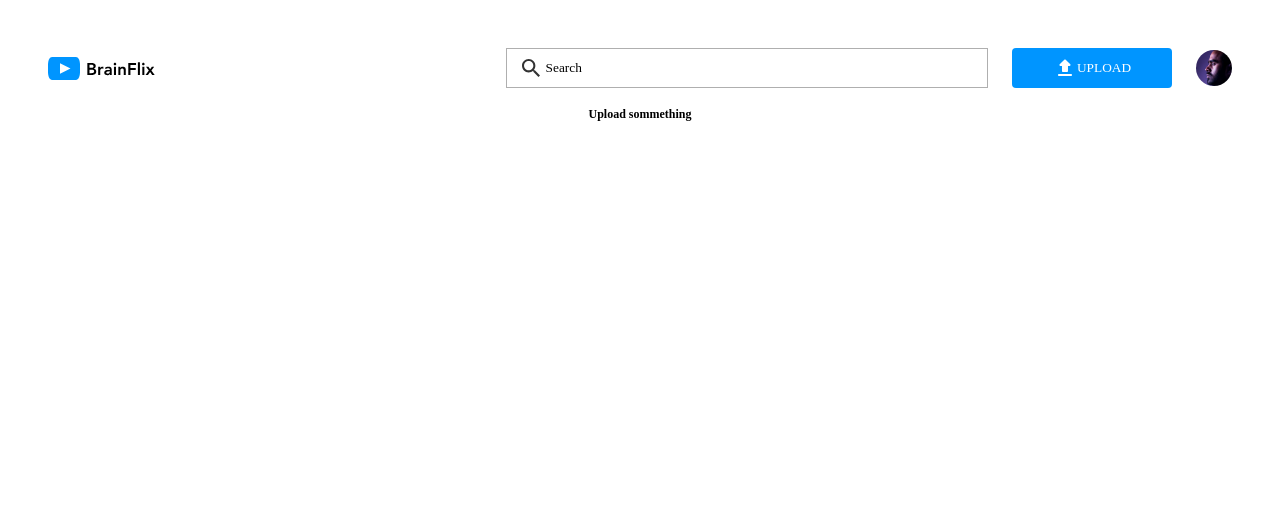
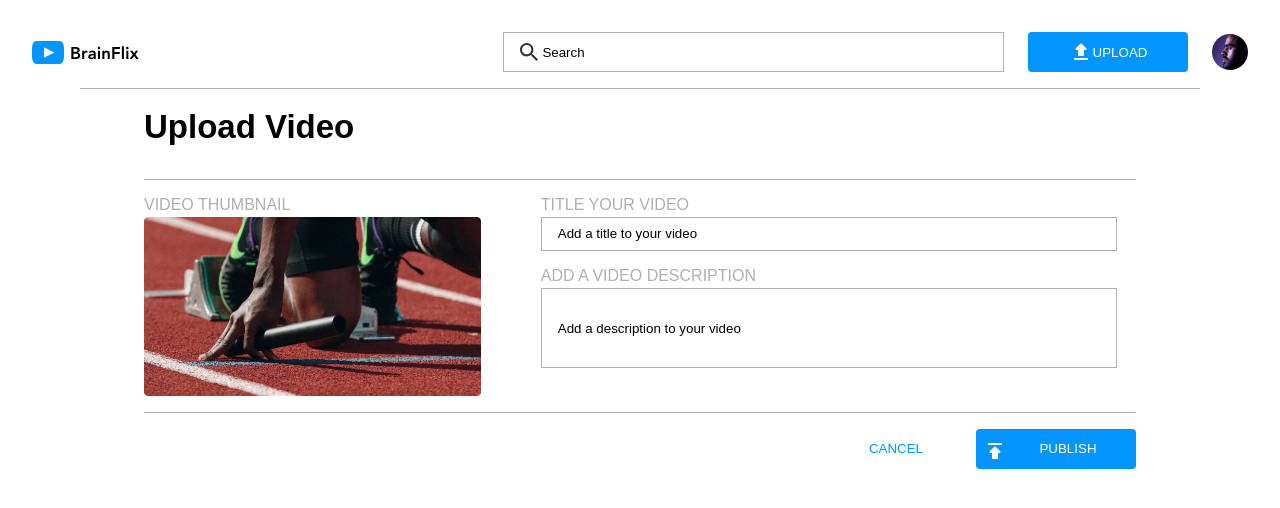
Before and after one commit to justcabyr/brainflix, a React (Vite) app: page /upload in a window 1280 px wide. Shown: the top 508 px of the page. Built offline with nearby package versions, Linux system fonts and the light colour scheme.

Commit message:
added upload page and styling

```diff
--- a/src/App.scss
+++ b/src/App.scss
@@ -50,7 +50,7 @@ nav {
 
 #root {
   margin: 0 auto;
-  padding: 2rem;
+  padding: 1rem;
   text-align: center;
   overflow-x: hidden;
 }
--- a/src/components/Header/Header.jsx
+++ b/src/components/Header/Header.jsx
@@ -1,9 +1,26 @@
+import { useNavigate } from 'react-router-dom';
 import './Header.scss';
 
 function Header() {
+
+   const navigate = useNavigate();
+
+   const handleUpload = () => {
+     navigate('/upload');
+   };
+
+    const handleHomepage = () => {
+      navigate('/');
+    };
+
   return (
     <header className="header">
-      <img src="../../src/assets/logo/brainFlix-logo.svg" alt="Brainflix logo" className="header__logo" />
+      <img
+        src="../../src/assets/logo/brainFlix-logo.svg"
+        alt="Brainflix logo"
+        className="header__logo"
+        onClick={handleHomepage}
+      />
       <div className="header__banner">
         <div className="header__search">
           <img src="../../src/assets/icons/search.svg" alt="search icon" className="header__search-icon" />
@@ -15,7 +32,7 @@ function Header() {
           className="header__avatar header__avatar--mobile"
         />
       </div>
-      <button className="header__button">
+      <button className="header__button" onClick={handleUpload}>
         <img src="../../src/assets/icons/upload.svg" alt="header__button-icon" /> UPLOAD
       </button>
       <img
--- a/src/components/Upload/Upload.jsx
+++ b/src/components/Upload/Upload.jsx
@@ -6,9 +6,38 @@ function Upload() {
   return (
     <>
       <Header />
-      <div>
-        <h2>Upload sommething</h2>
-      </div>
+      <section className="upload">
+        <h1 className="upload__title">Upload Video</h1>
+        <form action="" className="upload__form">
+          <div className="upload__form-group">
+            <div className="upload__label upload__form-body">
+              <label className="uplaod__thumbnail">VIDEO THUMBNAIL</label>
+              <img
+                className="upload__label-image"
+                src="../../src/assets/images/upload-video-preview.jpg"
+                alt="video thumbnail"
+              />
+            </div>
+            <div className="upload__input">
+              <div className="upload__form-body">
+                <label htmlFor="">TITLE YOUR VIDEO</label>
+                <input type="text" placeholder="Add a title to your video" className='upload__title-text'/>
+              </div>
+              <div className="upload__form-body">
+                <label htmlFor="">ADD A VIDEO DESCRIPTION</label>
+                <input type="text" placeholder="Add a description to your video" className='upload__description-text'/>
+              </div>
+            </div>
+          </div>
+          <div className="upload__button">
+            <button className="upload__publish">
+              <img className="upload__publish-icon" src="../../src/assets/icons/publish.svg" alt="upload Icon" />
+              PUBLISH
+            </button>
+            <button className="upload__cancel">CANCEL</button>
+          </div>
+        </form>
+      </section>
     </>
   );
 }
--- a/src/components/Upload/Upload.scss
+++ b/src/components/Upload/Upload.scss
@@ -0,0 +1,135 @@
+@import '../../styles/partials/mixins';
+@import '../../styles/partials/variables';
+
+.upload {
+  max-width: 100%;
+  border-top: 0.05rem solid $silver;
+  text-align: left;
+  @include tablet {
+    margin: 4rem;
+    padding-left: 4rem;
+    padding-right: 4rem;
+    margin-top: 0;
+  }
+
+  &__title {
+    padding-top: 1rem;
+    @include tablet {
+      padding-bottom: 3%;
+      border-bottom: 0.05rem solid $silver;
+    }
+  }
+
+  &__form-group {
+    margin: 0;
+    padding-top: 1rem;
+
+    @include desktop {
+      display: flex;
+      justify-content: space-between;
+      border-bottom: 0.05rem solid $silver;
+    }
+  }
+
+  &__form-body {
+    margin: 0;
+    margin-bottom: 1rem;
+    display: flex;
+    flex-direction: column;
+
+    @include desktop {
+      padding: 0;
+    }
+  }
+
+  &__label {
+    @include desktop {
+      width: 40%;
+    }
+  }
+
+  &__label-image {
+    width: 100%;
+    @include tablet {
+      width: 45%;
+    }
+    @include desktop {
+      width: 85%;
+    }
+  }
+
+  &__title-text {
+    height: 1rem;
+    max-width: 100% !important;
+    @include desktop {
+      margin-right: 1rem;
+    }
+
+  }
+
+  &__description-text {
+    max-width: 100% !important;
+    height: 8rem;
+    @include desktop {
+      height: 5rem;
+    }
+  }
+
+  &__input {
+    display: flex;
+    flex-direction: column;
+    margin: 0;
+    @include tablet {
+      padding-bottom: 3%;
+      border-bottom: 0.05rem solid $silver;
+    }
+    @include desktop {
+      padding: 0;
+      width: 60%;
+      border-bottom: none;
+    }
+  }
+
+  &__button {
+    margin: 0;
+    @include tablet {
+      display: flex;
+      flex-direction: row-reverse;
+    }
+    @include desktop {
+      padding: 0;
+    }
+  }
+
+  &__publish {
+    display: flex;
+    justify-content: center;
+    align-items: center;
+    margin-top: 1rem;
+    margin-bottom: 1rem;
+  }
+
+  &__publish-icon {
+    position: relative;
+    right: 30%;
+    top: 5%;
+    @include tablet {
+      top: 5%;
+      right: 20%;
+    }
+  }
+
+  &__cancel {
+    margin-top: 1rem;
+    margin-bottom: 1rem;
+    background-color: $white;
+    color: $blue;
+  }
+}
+
+label {
+  color: $silver;
+  font-weight: 400;
+  text-align: left;
+  margin-bottom: 0.2rem;
+}
--- a/src/styles/global.scss
+++ b/src/styles/global.scss
@@ -6,7 +6,7 @@
   margin: 0;
   padding: 0;
   box-sizing: border-box;
-  font-family: 'AvenirNextLTPro-Demi';
+  font-family: 'AvenirNext', sans-serif;
 }
 
 h1 {
--- a/src/styles/partials/_typography.scss
+++ b/src/styles/partials/_typography.scss
@@ -1,6 +1,6 @@
 @font-face {
     font-family: 'AvenirNext';
-    src: url('../../assets/font/Alternative-files/AvenirNextLTPro.ttf') format('ttf');
+    src: url('src/assets/font/Alternative-files/AvenirNextLTPro.ttf') format('ttf');
     font-weight: 400;
     font-style: normal;
     font-display: swap;
@@ -8,7 +8,7 @@
 
 @font-face {
     font-family: 'AvenirNext';
-    src: url('../../assets/fonts/Alternative-files/AvenirNextLTProDemi.ttf') format('ttf');
+    src: url('src/assets/fonts/Alternative-files/AvenirNextLTProDemi.ttf') format('ttf');
     font-weight: 600;
     font-style: normal;
     font-display: swap;
@@ -16,7 +16,7 @@
 
 @font-face {
     font-family: 'AvenirNext';
-    src: url('../../assets/fonts/Alternative-files/AvenirNextLTPro-Bold.ttf') format('ttf');
+    src: url('src/assets/fonts/Alternative-files/AvenirNextLTPro-Bold.ttf') format('ttf');
     font-weight: 700;
     font-style: normal;
     font-display: swap;
```
